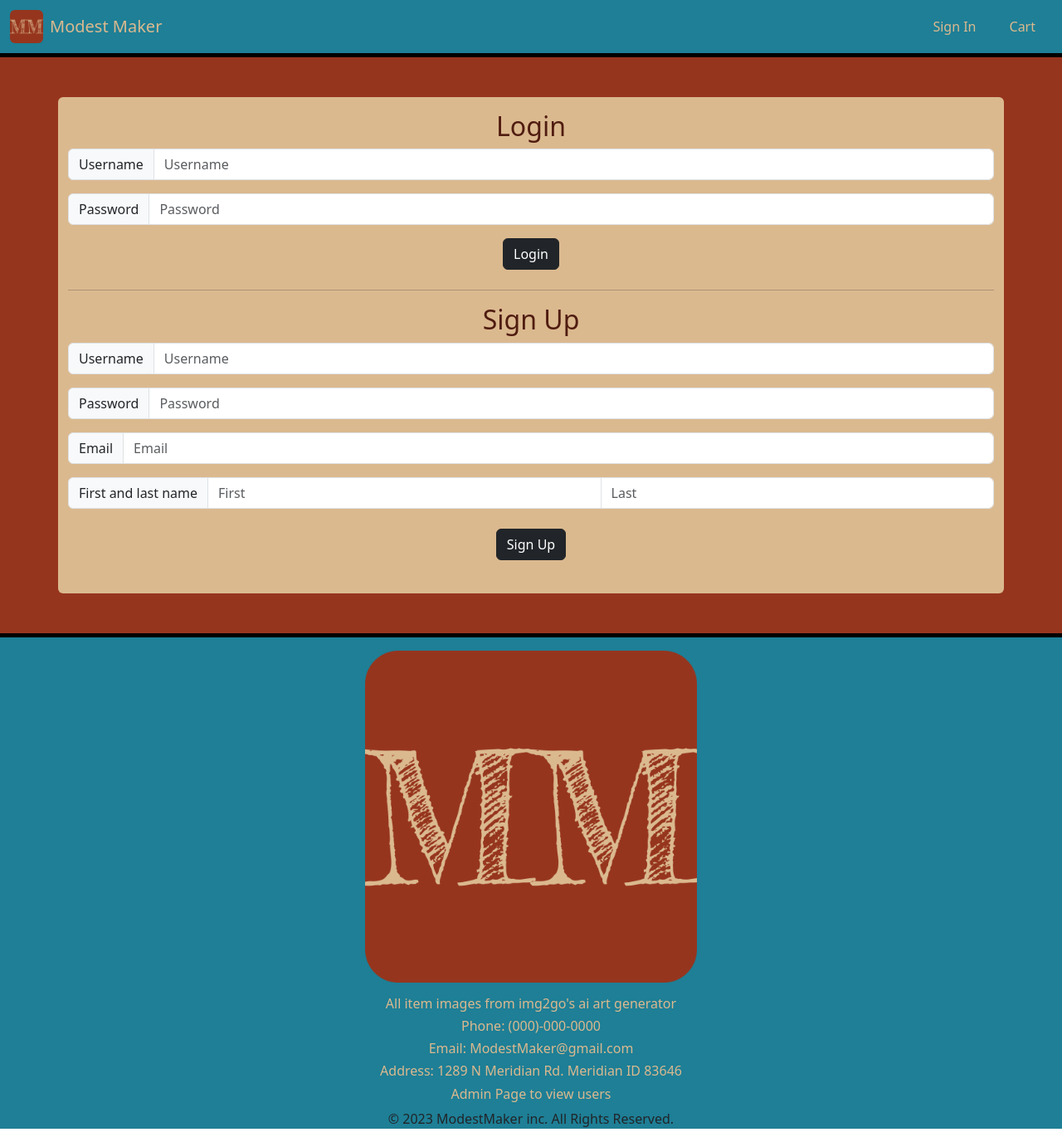
After one commit to doulosjakem/ModestMaker, a PHP site: page /signin.php in a window 1280 px wide. The commit adds this page. Shown: the whole page at 83% size. Run offline with PHP 8.4, Linux system fonts and the light colour scheme.

Commit message:
Built the sign in page, no functionality yet

```diff
--- a/TopNav.php
+++ b/TopNav.php
@@ -15,7 +15,7 @@
             <ul class="navbar-nav ms-auto">
                 <li class="nav-item">
                     <a class="MMtantxt nav-link text-end rounded px-3 m-1"data-bs-toggle="modal"
-                        href="#loginModal" role="button">Sign In</a>
+                        href="./signin.php" role="button">Sign In</a>
                 </li>
                 <li class="nav-item">
                     <a class="MMtantxt nav-link text-end rounded px-3 m-1" href="./cart.php">Cart</a>
--- /dev/null
+++ b/signin.php
@@ -0,0 +1,87 @@
+<?php
+   $servername = "localhost";
+   $username = "root";
+   $password = "";
+   $dbname = "modestmaker";
+
+   // connect the database with the server
+   $conn = new mysqli($servername,$username,$password,$dbname);
+
+    // if error occurs
+    if ($conn -> connect_errno)
+    {
+       echo "Failed to connect to MySQL: " . $conn -> connect_error;
+       exit();
+    }
+
+    // $sql = "select * from users";
+    // $result = ($conn->query($sql));
+    // //declare array to store the data of database
+    // $row = [];
+
+    // if ($result->num_rows > 0)
+    // {
+    //     // fetch all data from db into array
+    //     $row = $result->fetch_all(MYSQLI_ASSOC)   ;
+    // }
+?>
+
+<!DOCTYPE html>
+
+<head>
+    <?php include "HeadLinks.php" ?>
+    <title>ModestMaker Sign In/Up page</title>
+</head>
+
+<body>
+    <?php include "TopNav.php" ?>
+
+    <div class="container-fluid MMbrown p-5">
+        <div class="rounded container py-3 MMtan">
+            <form action="" class="pb-2">
+                <h2 class="text-center MMdbrowntxt">Login</h2>
+                <div class="input-group mb-3">
+                    <span class="input-group-text" id="username">Username</span>
+                    <input type="text" class="form-control" placeholder="Username" aria-label="Username" aria-describedby="username">
+                </div>
+                <div class="input-group mb-3">
+                    <span class="input-group-text" id="password">Password</span>
+                    <input type="text" class="form-control" placeholder="Password" aria-label="Password" aria-describedby="password">
+                </div>
+                <div class="text-center">
+                    <button type="submit" class="mx-auto btn btn-dark">Login</button>
+                </div>
+            </form>
+            <hr>
+            <form>
+                <h2 class="text-center MMdbrowntxt">Sign Up</h2>
+                <div class="input-group mb-3">
+                    <span class="input-group-text" id="username">Username</span>
+                    <input type="text" class="form-control" placeholder="Username" aria-label="Username" aria-describedby="username">
+                </div>
+                <div class="input-group mb-3">
+                    <span class="input-group-text" id="password">Password</span>
+                    <input type="text" class="form-control" placeholder="Password" aria-label="Password" aria-describedby="password">
+                </div>
+                <div class="input-group mb-3">
+                    <span class="input-group-text" id="email">Email</span>
+                    <input type="text" class="form-control" placeholder="Email" aria-label="Email" aria-describedby="email">
+                </div>
+                <div class="input-group ">
+                    <span class="input-group-text">First and last name</span>
+                    <input type="text" aria-label="First name" class="form-control" placeholder="First">
+                    <input type="text" aria-label="Last name" class="form-control" placeholder="Last">
+                </div>
+                <div class="text-center py-4">
+                    <button type="submit" class="mx-auto btn btn-dark">Sign Up</button>
+                </div>
+            </form>
+        </div>
+    </div>
+
+    <?php include "BotFooter.php" ?>
+</body>
+
+<?php
+    mysqli_close($conn);
+?>
```
Also changed, not shown: LoginReminder.php (added, +7 -0 lines), Store.php (+4 -5 lines), index.php (+10 -4 lines).
